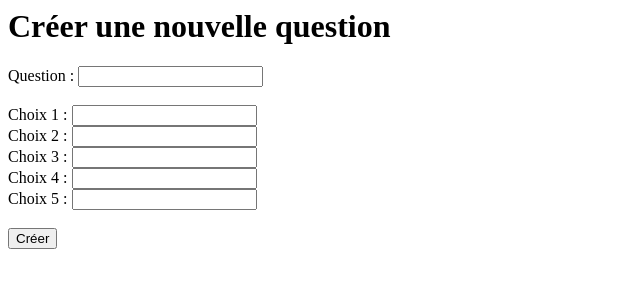
After one commit to Arthur40480/TutorielDjango, a Django app: page /polls/create/ in a window 1280 px wide. The commit adds this page. Shown: the top 300 px of the page, without its empty margins (0-640 px from the left). Run offline with Django 4.2, Linux system fonts and the light colour scheme.

Commit message:
3.2 Exercice sur les parties 3 et 4

```diff
--- /dev/null
+++ b/mysite/polls/templates/polls/create.html
@@ -0,0 +1,30 @@
+<h1>Créer une nouvelle question</h1>
+
+<form method="POST">
+    {% csrf_token %}
+    <label>Question :</label>
+    <input type="text" name="question_text" required>
+    <br><br>
+
+    <label>Choix 1 :</label>
+    <input type="text" name="choice_1">
+    <br>
+
+    <label>Choix 2 :</label>
+    <input type="text" name="choice_2">
+    <br>
+
+    <label>Choix 3 :</label>
+    <input type="text" name="choice_3">
+    <br>
+
+    <label>Choix 4 :</label>
+    <input type="text" name="choice_4">
+    <br>
+
+    <label>Choix 5 :</label>
+    <input type="text" name="choice_5">
+    <br><br>
+
+    <button type="submit">Créer</button>
+</form>
--- a/mysite/polls/templates/polls/index.html
+++ b/mysite/polls/templates/polls/index.html
@@ -1,9 +1,10 @@
 {% if latest_question_list %}
     <ul>
     {% for question in latest_question_list %}
-        <li><a href="{% url 'polls:detail' question.id %}">{{ question.question_text }}</a></li>
+        <li><a href="{% url 'polls:detail' question.id %}">{{ question.question_text }} - {{question.pub_date}}</a></li>
     {% endfor %}
     </ul>
 {% else %}
     <p>No polls are available.</p>
 {% endif %}
+<p><a href="{% url 'polls:create' %}"> Créer une nouvelle question ?</a></p>
--- a/mysite/polls/urls.py
+++ b/mysite/polls/urls.py
@@ -5,7 +5,11 @@ from . import views
 app_name = "polls"
 urlpatterns = [
     path("", views.IndexView.as_view(), name="index"),
+    path("statistics/", views.statistics, name="statistics"),
+    path("all/", views.AllQuestionView.as_view(), name="all"),
     path("<int:pk>/", views.DetailView.as_view(), name="detail"),
     path("<int:pk>/results/", views.ResultsView.as_view(), name="results"),
     path("<int:question_id>/vote/", views.vote, name="vote"),
+    path("<int:pk>/frequency/", views.FrequencyView.as_view(), name="frequency"),
+    path("create/", views.create_question, name="create"),
 ]
--- a/mysite/polls/views.py
+++ b/mysite/polls/views.py
@@ -1,9 +1,55 @@
+from django.db.models import Sum, Max
 from django.http import HttpResponseRedirect
 from django.shortcuts import get_object_or_404, render
 from django.urls import reverse
+from django.utils import timezone
 from django.views import generic
 
 from .models import Choice, Question
+
+
+def statistics(request):
+    total_questions = Question.objects.count()
+    total_choices = Choice.objects.count()
+    total_votes = Choice.objects.aggregate(Sum("votes"))["votes_sum"] or 0
+    if total_votes > 0:
+        average_votes = (total_votes / total_questions)
+    else:
+        average_votes = 0
+    most_popular_question = Question.most_popular()
+    least_popular_question = Question.least_popular()
+    # last_question = Question.objects.aggregate(Max("pub_date"))
+    last_question = Question.objects.latest("pub_date")
+
+    context = {
+        'most_popular_question': most_popular_question,
+        'least_popular_question': least_popular_question,
+        'last_question': last_question,
+        'total_votes': total_votes,
+        'total_questions': total_questions,
+        'total_choices': total_choices,
+        'average_votes': average_votes,
+    }
+    return render(request, 'polls/statistics.html', context)
+
+
+class FrequencyView(generic.DetailView):
+    model = Question
+    template_name = "polls/frequency.html"
+
+    def get_context_data(self, **kwargs):
+        context = super().get_context_data(**kwargs)
+        context['choices'] = self.object.get_choices()
+        return context
+
+
+class AllQuestionView(generic.ListView):
+    template_name = "polls/all.html"
+    context_object_name = "question_list"
+
+    def get_queryset(self):
+        """Return all the question."""
+        return Question.objects.all()
 
 
 class IndexView(generic.ListView):
@@ -46,3 +92,16 @@ def vote(request, question_id):
         # with POST data. This prevents data from being posted twice if a
         # user hits the Back button.
         return HttpResponseRedirect(reverse("polls:results", args=(question.id,)))
+
+
+def create_question(request):
+    question_text = request.POST.get("question_text")
+
+    if not question_text:
+        return render(request, "polls/create.html", )
+    new_question = Question.objects.create(question_text=question_text, pub_date=timezone.now())
+    for i in range(1, 6):
+        choice_text = request.POST.get(f"choice_{i}")
+        if choice_text:
+            Choice.objects.create(question=new_question, choice_text=choice_text)
+    return HttpResponseRedirect(reverse("polls:index"))
```
Also changed, not shown: mysite/polls/models.py (+14 -1 lines), mysite/polls/templates/polls/all.html (added, +13 -0 lines), mysite/polls/templates/polls/frequency.html (added, +13 -0 lines), mysite/polls/templates/polls/statistics.html (added, +14 -0 lines), mysite/db.sqlite3.
